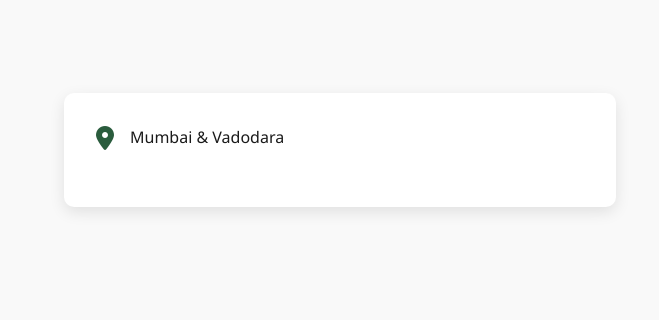
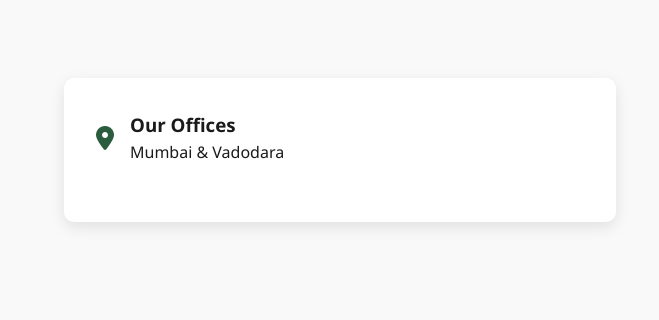
Before and after one commit to ooexiaoo/brightent, a plain HTML site: page index.html in a window 1280 px wide. Shown: the part 3387-3707 px from the top of the page, 0-659 px from the left. Drawn offline with Linux system fonts and the light colour scheme.

Commit message:
Our Offices

```diff
--- a/index.html
+++ b/index.html
@@ -132,7 +132,10 @@
                 <div class="contact-info">
                     <div class="info-item">
                         <i class="fas fa-map-marker-alt"></i>
+                        <div class="add">
+                        <h3>Our Offices</h3>
                         <p>Mumbai & Vadodara</p>
+                    </div>
                     </div>
                     <!-- <div class="info-item">
                         <i class="fas fa-phone"></i>
```
Also changed, not shown: agriculture-png-pic.webp (deleted).
